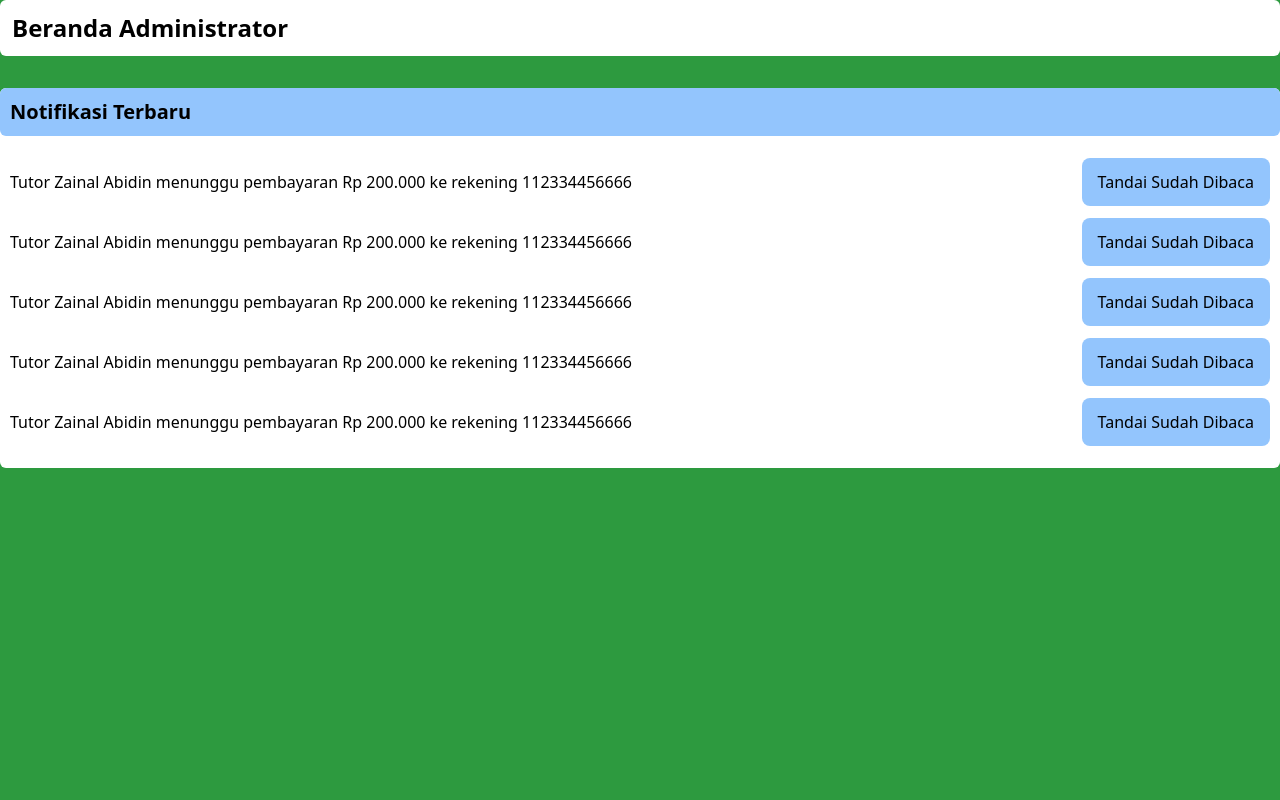
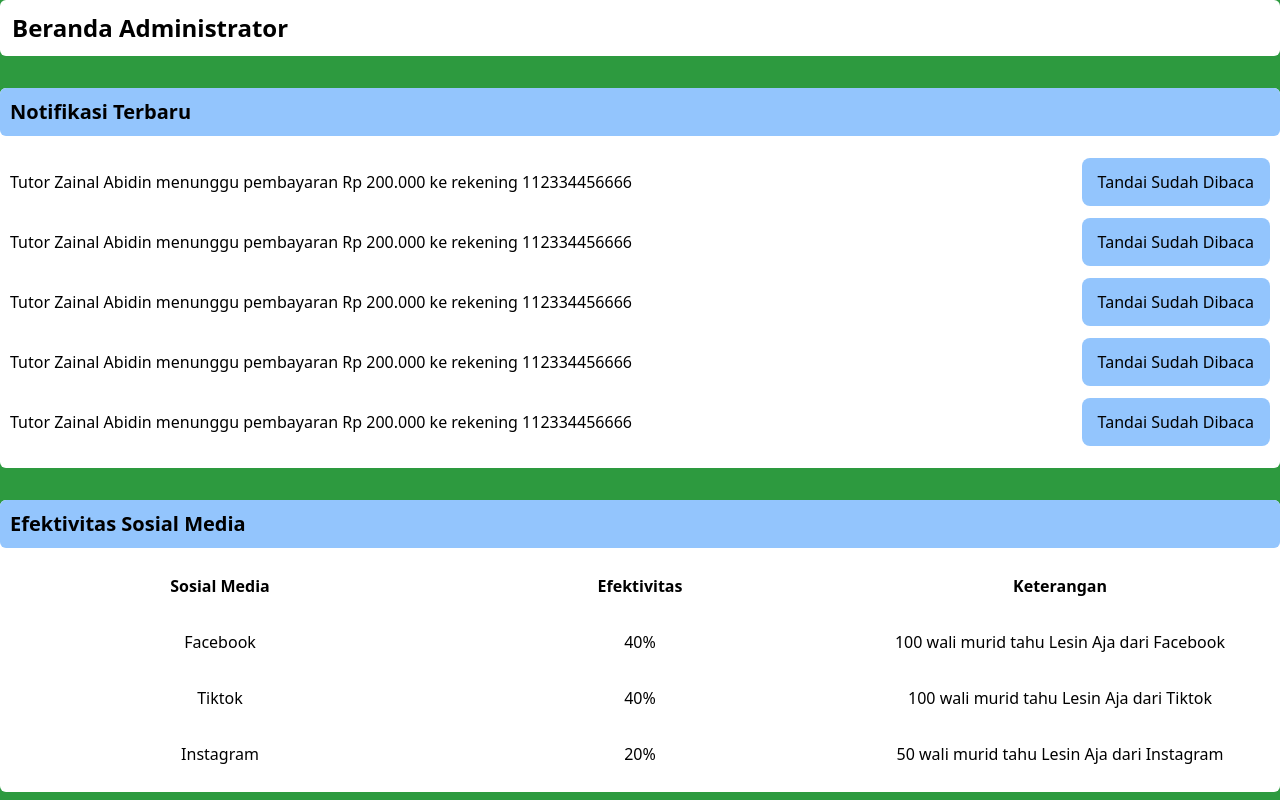
Before and after one commit to andirayka/lesinaja, a React (Create React App) app: page /beranda in a window 1280 px wide. Built offline with nearby package versions, Linux system fonts and the light colour scheme.

Commit message:
add efektivitas sosial media di beranda

```diff
--- /dev/null
+++ b/src/components/moleculs/CardTable.js
@@ -0,0 +1,33 @@
+import React from "react";
+
+const CardTable = ({ headerValues, contentValues }) => {
+  return (
+    <div>
+      <div className="flex flex-row py-4">
+        {headerValues.map((header, key) => {
+          return (
+            <div className="flex-1 text-center font-semibold" key={key}>
+              {header}
+            </div>
+          );
+        })}
+      </div>
+
+      {contentValues.map((content, key) => {
+        return (
+          <div className="flex flex-row py-4" key={key}>
+            {content.map((value, key2) => {
+              return (
+                <div className="flex-1 text-center" key={key2}>
+                  {value}
+                </div>
+              );
+            })}
+          </div>
+        );
+      })}
+    </div>
+  );
+};
+
+export default CardTable;
--- a/src/components/moleculs/index.js
+++ b/src/components/moleculs/index.js
@@ -5,6 +5,7 @@ import InputRadio from "./inputRadio";
 import SidebarItem from "./SidebarItem";
 import CardKeyValue from "./CardKeyValue";
 import CardNotification from "./CardNotification";
+import CardTable from "./CardTable";
 
 export {
   InputText,
@@ -14,4 +15,5 @@ export {
   SidebarItem,
   CardKeyValue,
   CardNotification,
+  CardTable,
 };
--- a/src/pages/Home.js
+++ b/src/pages/Home.js
@@ -1,11 +1,12 @@
 import React from "react";
-import { Title, CardItem, CardNotification } from "@components";
+import { Title, CardItem, CardNotification, CardTable } from "@components";
 
 const Home = () => {
   return (
     <div>
       <Title text="Beranda Administrator" type="pageTitle" />
 
+      {/* Notifications */}
       <CardItem title="Notifikasi Terbaru" containerClass="mt-8">
         {[1, 1, 1, 1, 1].map((item, key) => {
           return (
@@ -18,6 +19,18 @@ const Home = () => {
           );
         })}
       </CardItem>
+
+      {/* Social Media Effectivity */}
+      <CardItem title="Efektivitas Sosial Media" containerClass="mt-8">
+        <CardTable
+          headerValues={["Sosial Media", "Efektivitas", "Keterangan"]}
+          contentValues={[
+            ["Facebook", "40%", "100 wali murid tahu Lesin Aja dari Facebook"],
+            ["Tiktok", "40%", "100 wali murid tahu Lesin Aja dari Tiktok"],
+            ["Instagram", "20%", "50 wali murid tahu Lesin Aja dari Instagram"],
+          ]}
+        />
+      </CardItem>
     </div>
   );
 };
```
